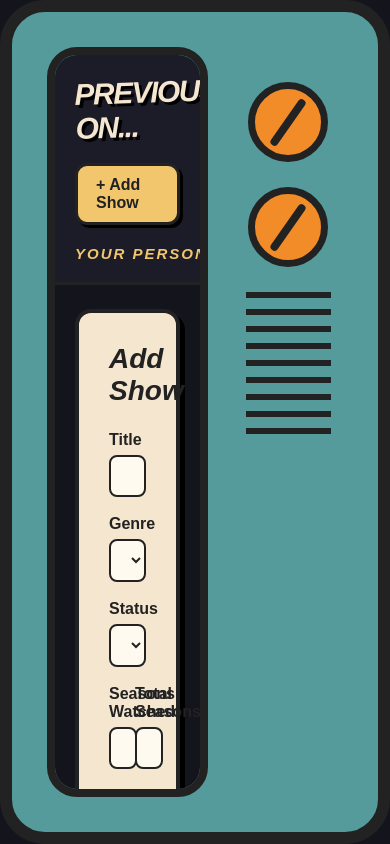
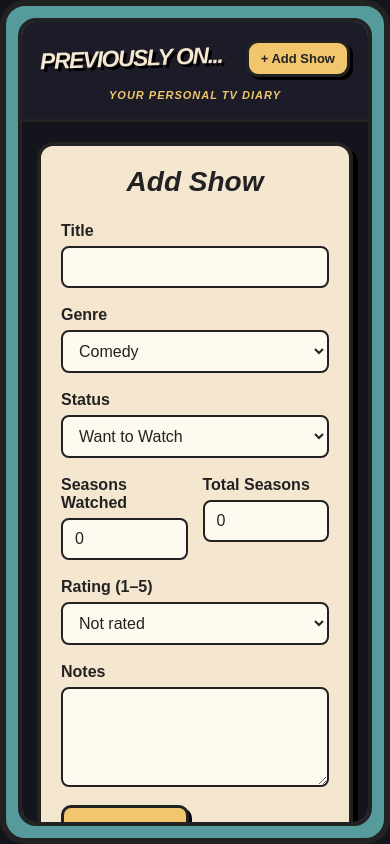
Before and after one commit to amanda-andersson/show-tracker, a React (Vite) app: page /add in a window 390 px wide. Built offline with nearby package versions, Linux system fonts and the light colour scheme.

Commit message:
Add TV sticker and improve mobile layout

```diff
--- a/src/App.css
+++ b/src/App.css
@@ -550,3 +550,99 @@ button:disabled {
     margin: 25px 16px;
   }
 }
+
+/* Mobile layout */
+
+@media (max-width: 600px) {
+  .tv {
+    height: 100vh;
+    padding: 12px;
+    border-width: 6px;
+    border-radius: 25px;
+  }
+
+  .tv-controls {
+    display: none;
+  }
+
+  .tv-screen {
+    border-width: 4px;
+    border-radius: 18px;
+  }
+
+  nav {
+    padding: 18px;
+    gap: 12px;
+  }
+
+  .tv-logo {
+    font-size: 23px;
+  }
+
+  .nav-subtitle {
+    font-size: 11px;
+    letter-spacing: 1px;
+    white-space: normal;
+  }
+
+  .add-show-link {
+    padding: 8px 12px;
+    font-size: 13px;
+  }
+
+  main {
+    padding: 20px 15px;
+  }
+
+  .show-card {
+    gap: 12px;
+    padding: 12px;
+  }
+
+  .show-card-icon,
+  .show-grid .show-card-icon {
+    width: 55px;
+    height: 70px;
+    font-size: 32px;
+  }
+
+  .show-card-content h2 {
+    font-size: 18px;
+    overflow-wrap: anywhere;
+  }
+
+  .show-card-content {
+    min-width: 0;
+  }
+
+  .show-rating {
+    font-size: 18px;
+  }
+
+  .filter-container {
+    flex-wrap: wrap;
+  }
+
+  .show-form {
+    padding: 20px;
+  }
+
+  .show-details-page {
+    margin: 20px 0;
+  }
+}
+
+/* TV sticker */
+
+.tv-sticker {
+  width: 145px;
+  height: auto;
+  margin-top: 50px;
+  transform: translateX(10px) rotate(-5deg);
+}
+
+@media (max-width: 600px) {
+  .tv-sticker {
+    display: none;
+  }
+}
--- a/src/App.tsx
+++ b/src/App.tsx
@@ -3,8 +3,8 @@ import Home from './pages/Home'
 import AddShow from './pages/AddShow'
 import ShowDetails from './pages/ShowDetails'
 import EditShow from './pages/EditShow'
+import NotFound from './pages/NotFound'
 import './App.css'
-import NotFound from './pages/NotFound'
 
 function App() {
   return (
@@ -40,6 +40,12 @@ function App() {
           <div className="tv-knob"></div>
           <div className="tv-knob"></div>
           <div className="tv-speaker"></div>
+
+          <img
+            src="/tv.png"
+            alt="I love TV sticker"
+            className="tv-sticker"
+          />
         </div>
       </div>
     </BrowserRouter>
```
Also changed, not shown: 1 other file (tests, documents, lock files or other folders). Lines whose indentation alone changed are shown as unchanged.
